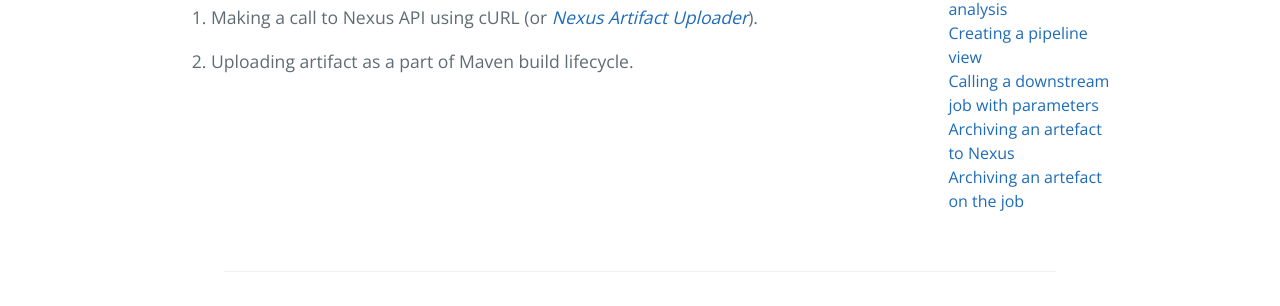
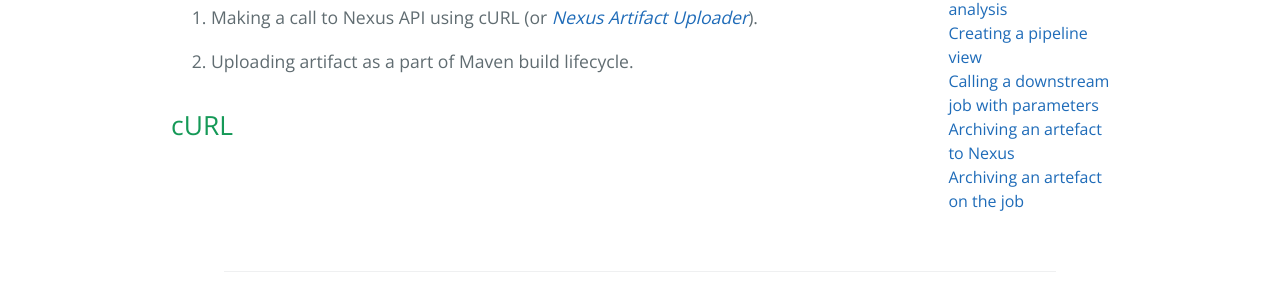
Before and after one commit to alexeymhv/adop-cartridges-cookbook, a Jekyll site: the page built from _docs/recipes/archiving-artefact-to-nexus.md, in a window 1280 px wide. Shown: the part 470-776 px from the top of the page. Built offline with Jekyll 4.4.1, drawn with Linux system fonts in a browser that asks for light colours.

Commit message:
Update archiving-artefact-to-nexus.md

```diff
--- a/_docs/recipes/archiving-artefact-to-nexus.md
+++ b/_docs/recipes/archiving-artefact-to-nexus.md
@@ -13,3 +13,5 @@ There are two methods how you can upload your artefacts from Jenkins to Nexus:
 1. Making a call to Nexus API using cURL (or _[Nexus Artifact Uploader](https://wiki.jenkins-ci.org/display/JENKINS/Nexus+Artifact+Uploader)_).
 
 2. Uploading artifact as a part of Maven build lifecycle.
+
+## cURL
```
